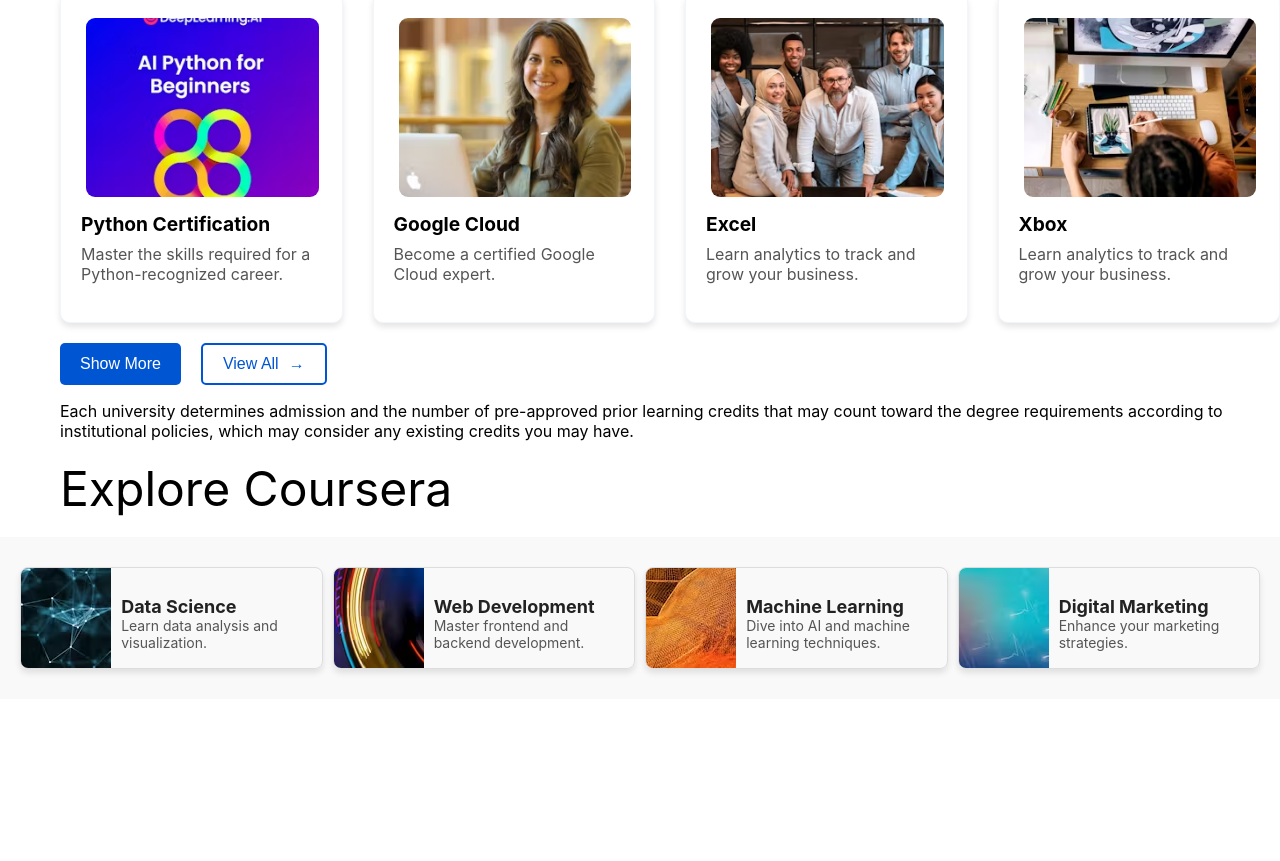
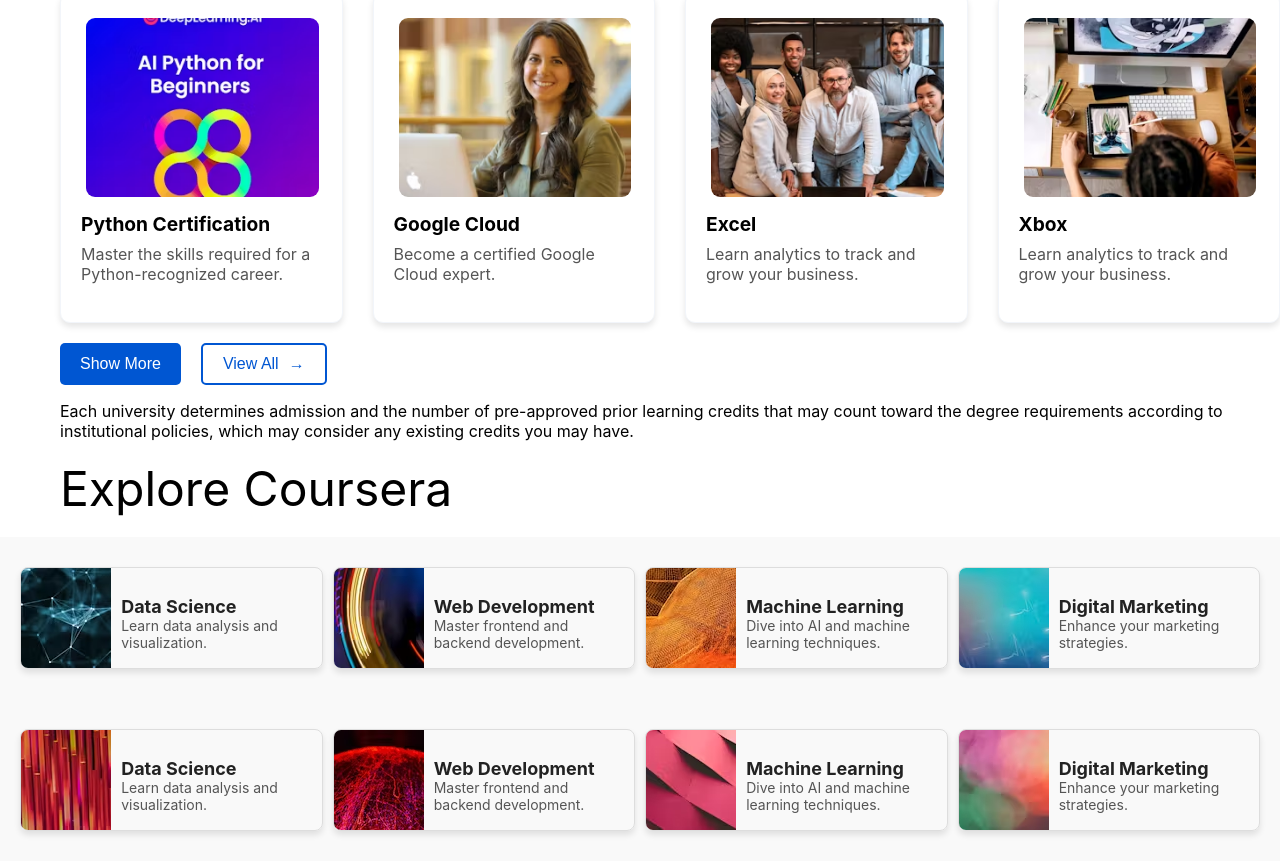
Before and after one commit to adeenazara2002/React-Coursera-landing-page, a React (Create React App) app: page / in a window 1280 px wide. Shown: the part 2525-3386 px from the top of the page. Before the commit the page ends 3224 px from the top, so only its background shows below. Built offline with nearby package versions, Linux system fonts and the light colour scheme.

Commit message:
Main Page

```diff
--- a/src/components/MainPage.css
+++ b/src/components/MainPage.css
@@ -438,19 +438,20 @@
 .outline-btn:hover .arrow {
   color: #0056b3;
 }
-.bottomTextDiv{
+.bottomTextDiv {
   margin-left: 60px;
 }
-.bottomText{
+.bottomText {
   font-size: 1rem;
 }
-.explore{
+.explore {
   margin-left: 60px;
 }
-.explorecoursera{
+.explorecoursera {
   font-size: 3rem;
 }
 
+/* Rectangular card section */
 .rectcard {
   display: flex;
   width: 100%;
@@ -464,8 +465,8 @@
 }
 
 .rectcard-image {
-  flex: 0 0 30%; /* Image covers 30% of the card */
-  height: 100%; /* Adjust height to fit the card */
+  flex: 0 0 30%;
+  height: 100%;
   background-color: #f9f9f9;
 }
 
@@ -476,7 +477,7 @@
 }
 
 .rectcard-content {
-  flex: 1 1 70%; /* Text covers 70% of the card */
+  flex: 1 1 70%;
   padding: 10px;
   display: flex;
   flex-direction: column;
@@ -486,13 +487,13 @@
   font-size: 18px;
   font-weight: bold;
   color: #222;
-  margin-bottom: 0; /* Remove space below the title */
+  margin-bottom: 0;
 }
 
 .rectcard-description {
   font-size: 14px;
   color: #555;
-  margin-top: 0; /* Remove space above the description */
+  margin-top: 0;
 }
 
 .rectcards-section {
@@ -500,14 +501,8 @@
   background-color: #f9f9f9;
 }
 
-/* .rectcards-title {
-  font-size: 24px;
-  text-align: center;
-  color: #333;
-} */
-
 .rectcards-container {
   display: flex;
-  flex-direction: row; /* Arrange cards vertically */
-  gap: 10px; /* Add space between cards */
+  flex-direction: row;
+  gap: 10px;
 }
--- a/src/components/mainPage.js
+++ b/src/components/mainPage.js
@@ -27,6 +27,10 @@
 import RectCardImage2 from "../Images/business.png";
 import RectCardImage3 from "../Images/computer_science.png";
 import RectCardImage4 from "../Images/health.png";
+import RectCardImage5 from "../Images/information_technology.png";
+import RectCardImage6 from "../Images/language_learning.png";
+import RectCardImage7 from "../Images/math_and_logic.png";
+import RectCardImage8 from "../Images/arts_and_humanities.png";
 
 
 const MainBody = () => {
@@ -260,6 +264,35 @@
           />
         </div>
       </div>
+
+      <div className="rectcards-section">
+        <div className="rectcards-container">
+          <RectCard
+            rectImg={RectCardImage5}
+            rectText="Data Science"
+            rectDesc="Learn data analysis and visualization."
+          />
+          <RectCard
+            rectImg={RectCardImage6}
+            rectText="Web Development"
+            rectDesc="Master frontend and backend development."
+          />
+          <RectCard
+            rectImg={RectCardImage7}
+            rectText="Machine Learning"
+            rectDesc="Dive into AI and machine learning techniques."
+          />
+          <RectCard
+            rectImg={RectCardImage8}
+            rectText="Digital Marketing"
+            rectDesc="Enhance your marketing strategies."
+          />
+        </div>
+      </div>
+
+
+
+
     </div>
 
 
```
